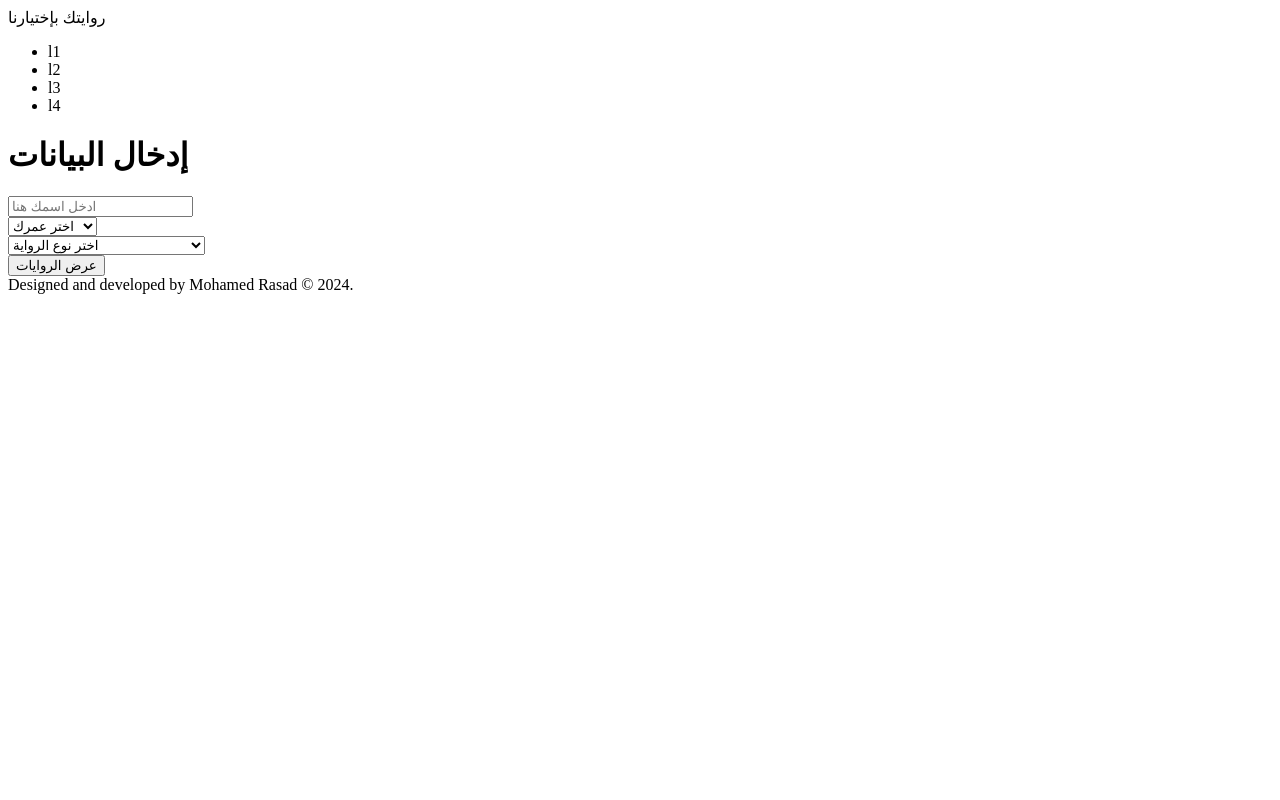
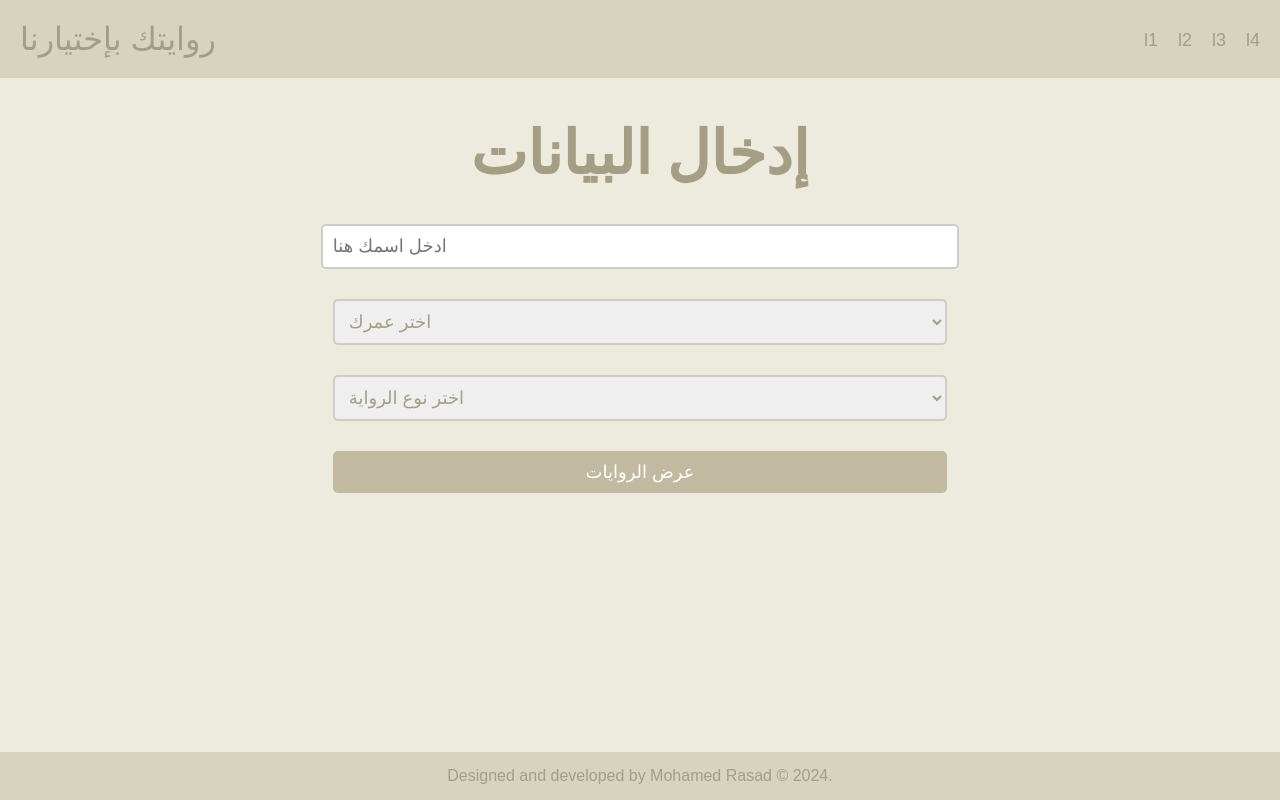
Before and after one commit to HADY-JO-98/IEEE-Final-Project, a plain HTML site: page index.html in a window 1280 px wide. Drawn offline with Linux system fonts and the light colour scheme; files that its build step writes are made by us from their sources; the site is published under a folder, as on GitHub Pages, so addresses that start at the root find nothing; a web font is replaced by a local one.

Commit message:
Update index.html

```diff
--- a/index.html
+++ b/index.html
@@ -4,7 +4,7 @@
     <meta charset="UTF-8">
     <meta name="viewport" content="width=device-width, initial-scale=1.0">
     <title>إدخال البيانات</title>
-    <link rel="stylesheet" href="/index.css">
+    <link rel="stylesheet" href="style/index.css">
 </head>
 <body>
     <header>
```
